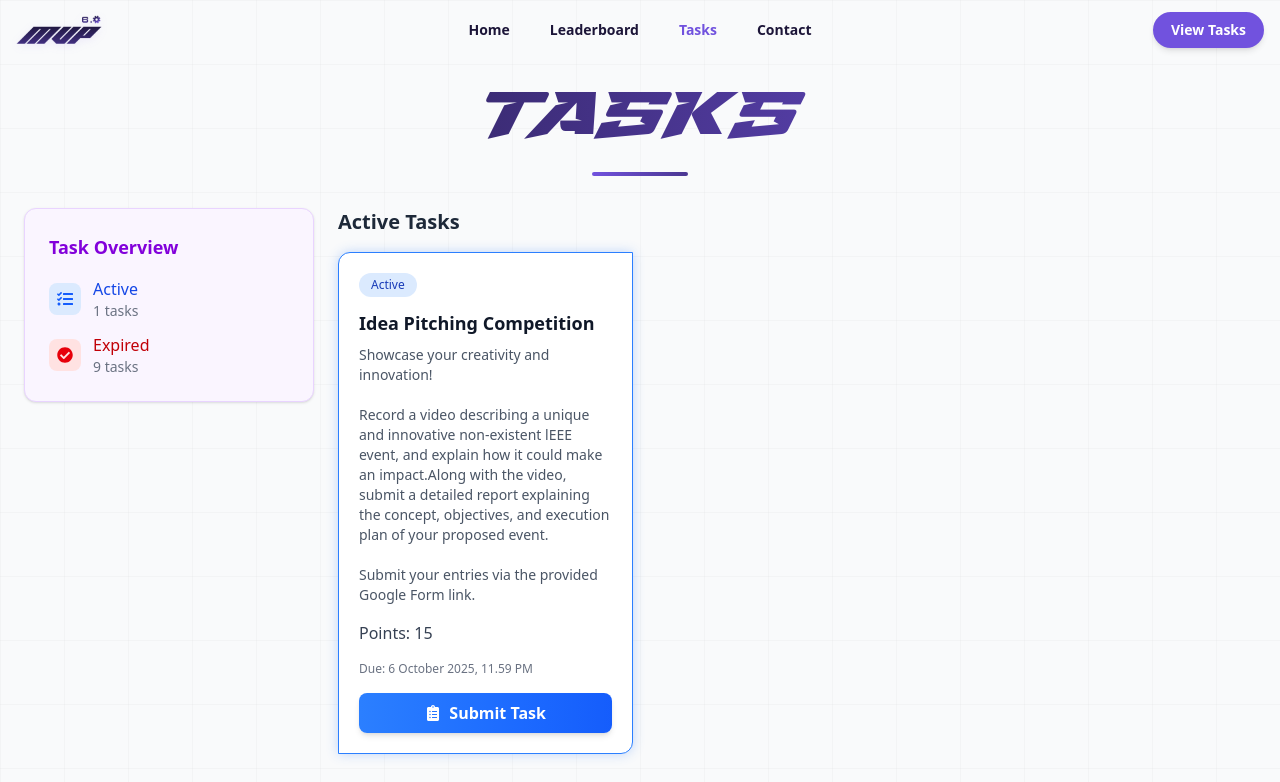
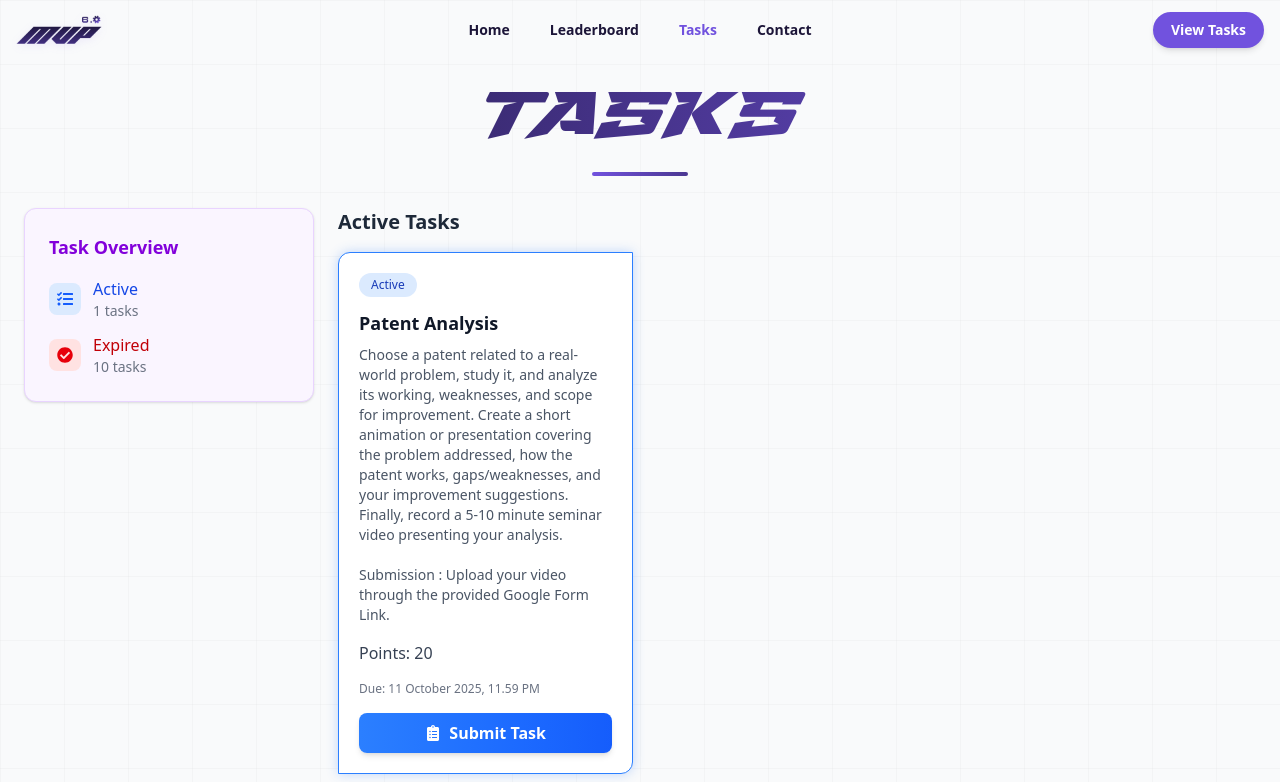
Before and after one commit to cecieee/mvp_6, a React (Vite) app: page /tasks in a window 1280 px wide. Shown: the top 782 px of the page. Built offline with nearby package versions, Linux system fonts and the light colour scheme; a web font is replaced by a local one.

Commit message:
Added task 11

```diff
--- a/src/pages/Tasks.jsx
+++ b/src/pages/Tasks.jsx
@@ -12,10 +12,19 @@ export default function Tasks() {
   const today = new Date();
 
   const tasks = [
-    // ACTIVE TASK
+    // ACTIVE
+    {
+      title: "Patent Analysis",
+      status: "Active",
+      desc: "Choose a patent related to a real-world problem, study it, and analyze its working, weaknesses, and scope for improvement. Create a short animation or presentation covering the problem addressed, how the patent works, gaps/weaknesses, and your improvement suggestions. Finally, record a 5-10 minute seminar video presenting your analysis.\n\nSubmission : Upload your video through the provided Google Form Link.",
+      due: "11 October 2025, 11.59 PM", //Due Date || YYYY-MM-DD
+      points: 20,
+      submissionLink:
+      "https://docs.google.com/forms/d/e/1FAIpQLSeYjA0TIkDN0CgYGLIh0rhMuBc6lYODbu-EeE8Kw3-80cpiEg/viewform?usp=dialog"
+    },
     {
       title: "Idea Pitching Competition",
-      status: "Active",
+      status: "Completed",
       desc: "Showcase your creativity and innovation!\n\nRecord a video describing a unique and innovative non-existent lEEE event, and explain how it could make an impact.Along with the video, submit a detailed report explaining the concept, objectives, and execution plan of your proposed event.\n\nSubmit your entries via the provided Google Form link.",
       due: "6 October 2025, 11.59 PM", //Due Date || YYYY-MM-DD
       points: 15,
```
